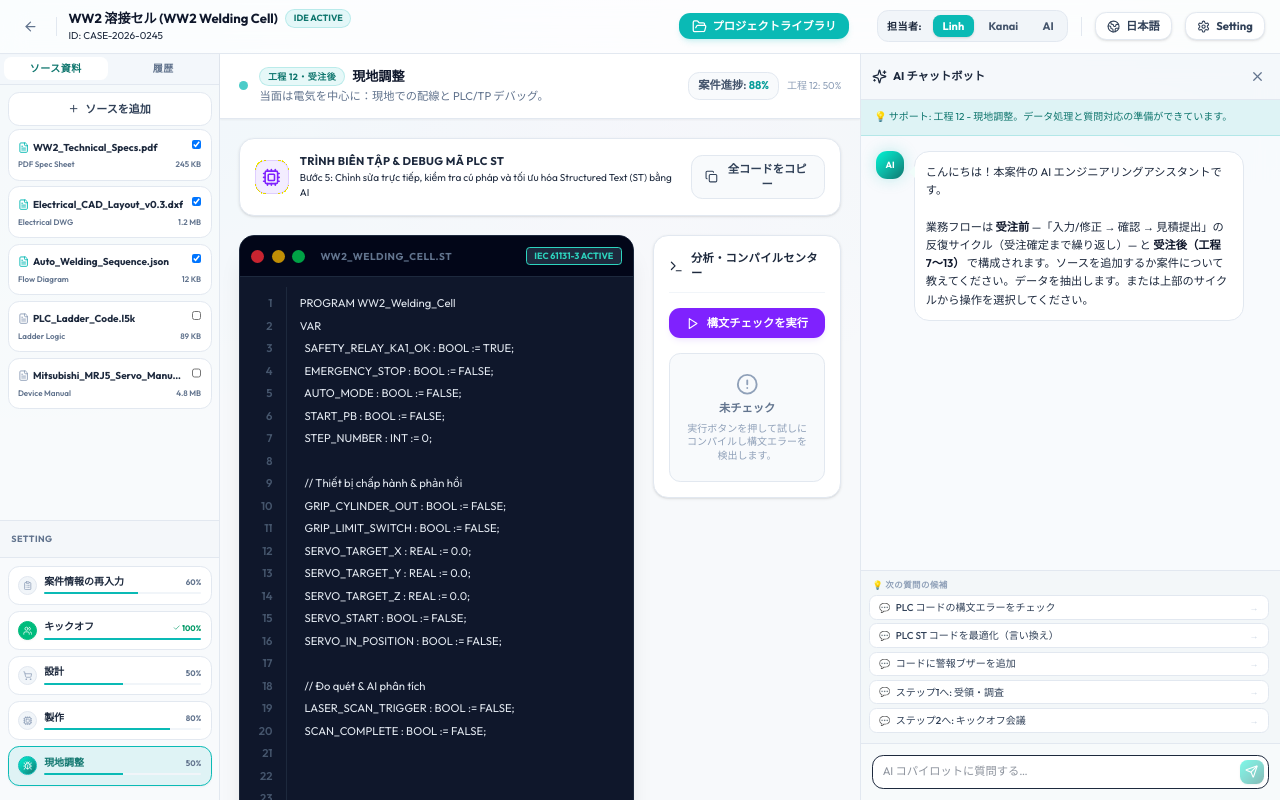
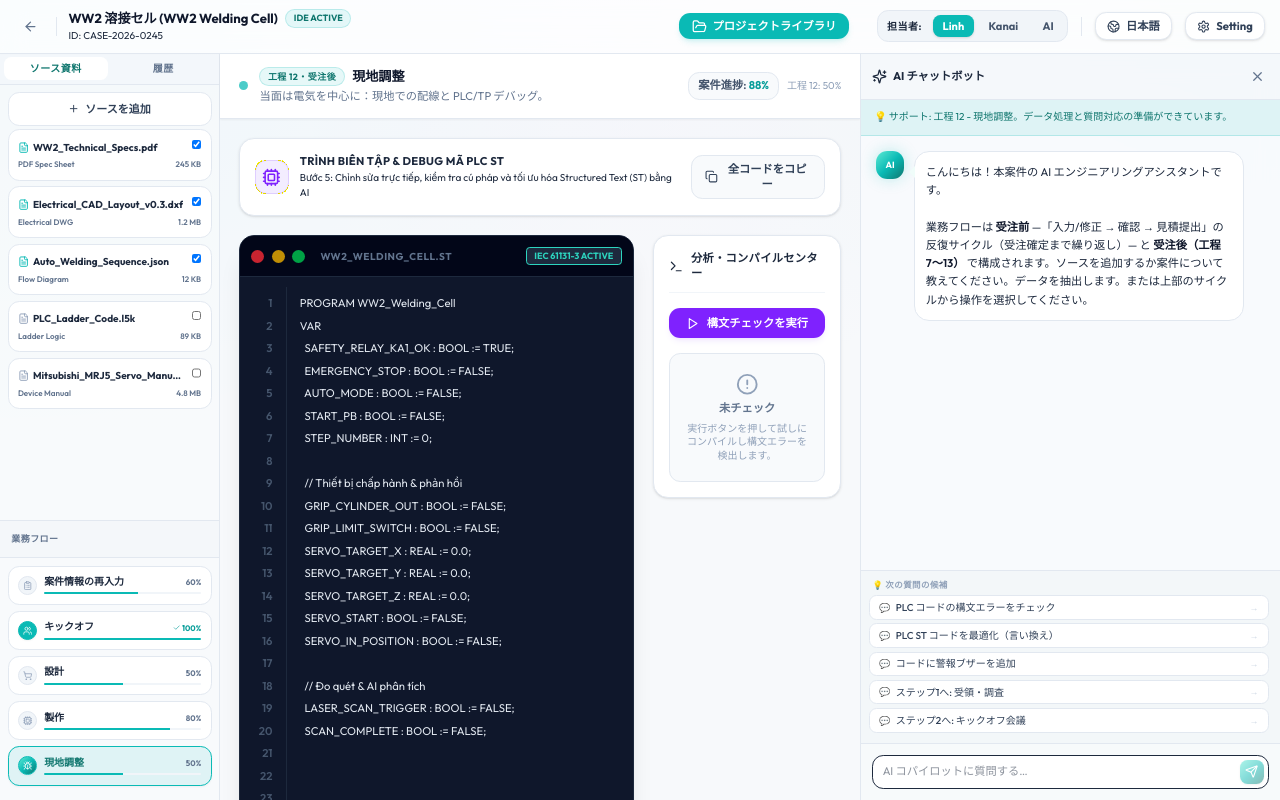
Before and after one commit to PhamTanLam/ai-plf-mockups, a React (Vite) app: page /#/workspace/CASE-2026-0245 in a window 1280 px wide. Built offline with nearby package versions, Linux system fonts and the light colour scheme.

Commit message:
feat: rename stepper bottom header to Quy trình Nghiệp vụ and synchronize completed status colors

```diff
--- a/src/index.css
+++ b/src/index.css
@@ -400,7 +400,7 @@ body {
 
 /* Beautiful Animated Gradients & Glowing Borders */
 .gradient-primary {
-  background: linear-gradient(135deg, #00f5d4 0%, #0db8a6 50%, #0f766e 100%);
+  background: linear-gradient(135deg, var(--color-brand-300) 0%, var(--color-brand-500) 50%, var(--color-brand-700) 100%);
 }
 
 .gradient-warm {
--- a/src/pages/NotebookWorkspace.tsx
+++ b/src/pages/NotebookWorkspace.tsx
@@ -1677,7 +1677,7 @@ Thành phần tham dự:
           <div className="h-[280px] flex flex-col min-h-0 bg-slate-50/50 border-t border-slate-200">
             <div className="p-3 border-b border-slate-200 bg-slate-100/50 shrink-0">
               <h3 className="text-[9px] font-extrabold text-slate-500 uppercase tracking-wider font-mono">
-                Setting
+                {t('ws.panel.process')}
               </h3>
             </div>
 
@@ -1708,7 +1708,7 @@ Thành phần tham dự:
                           isActive
                             ? 'gradient-primary border-brand-500 text-white shadow-xs'
                             : progress === 100
-                            ? 'bg-emerald-500 border-emerald-500 text-white shadow-xs'
+                            ? 'bg-brand-500 border-brand-500 text-white shadow-xs'
                             : 'bg-slate-100 border-slate-200 text-slate-400'
                         }`}
                       >
@@ -1723,9 +1723,9 @@ Thành phần tham dự:
                             {phaseTitle(p.num)}
                           </h4>
                           <span className={`font-mono text-[8px] font-bold leading-none shrink-0 flex items-center gap-0.5 ${
-                            progress === 100 ? 'text-emerald-600' : 'text-slate-500'
+                            progress === 100 ? 'text-brand-600' : 'text-slate-500'
                           }`}>
-                            {progress === 100 && <Check className="w-2 h-2 text-emerald-600" />}
+                            {progress === 100 && <Check className="w-2 h-2 text-brand-600" />}
                             {progress}%
                           </span>
                         </div>
```
